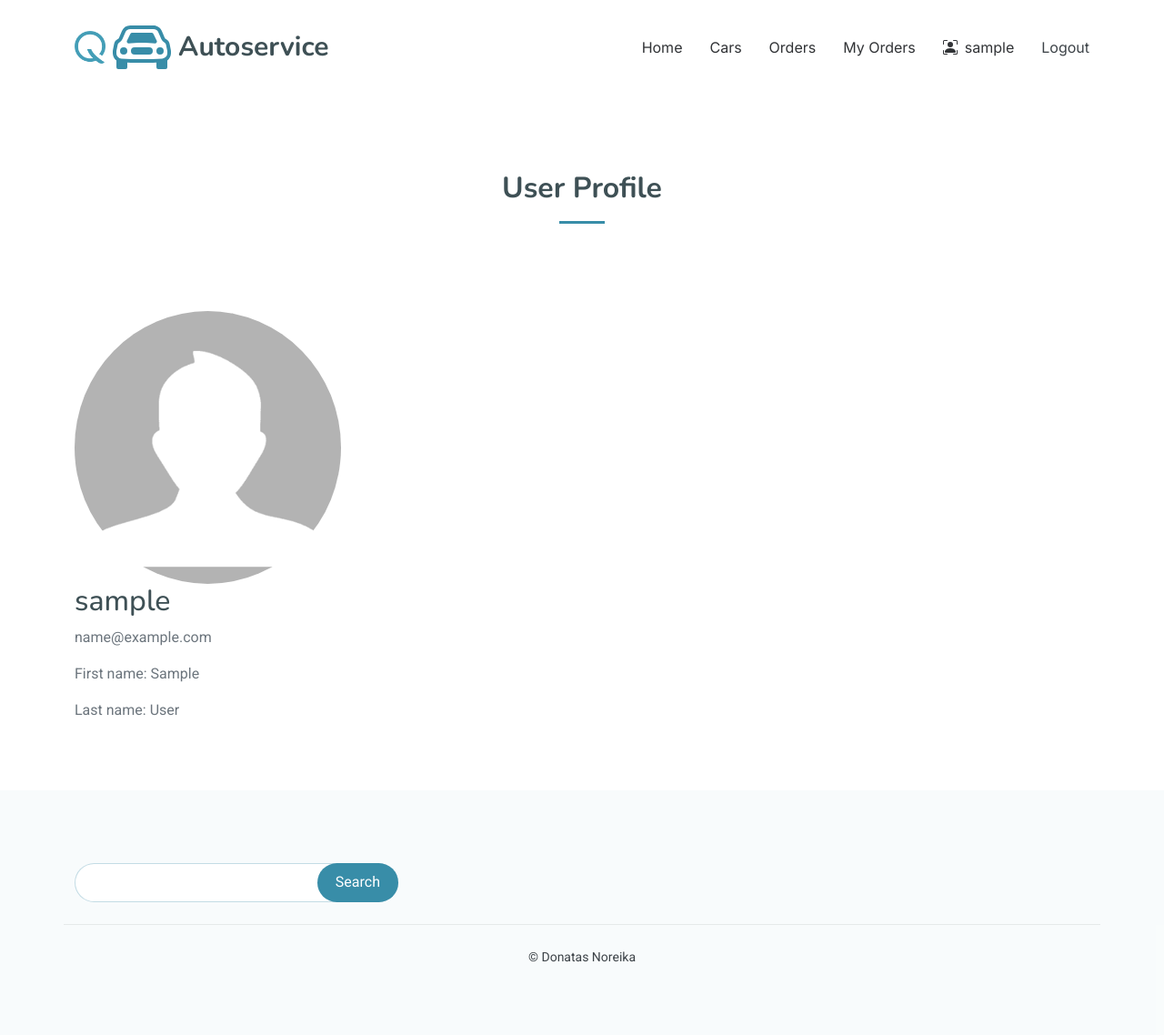
After one commit to DonatasNoreika/autoservice_202406, a Django app: page /autoservice/profile/ in a window 1280 px wide. The commit adds this page. Shown: the whole page at 91% size. Run offline with Django 5.2, Linux system fonts and the light colour scheme; the visitor is signed in with stand-in values (Sample User, id 1); some libraries are stand-ins or nearby versions.

Commit message:
9: +Sukurti naują su vartotoju susietą profilio modelį su nuotraukos lauku, įdėti jį į admin ir išbandyti.
+Padaryti naują profilio puslapį, kuriame būtų atvaizduojamas profilio vardas, el. pašto adresas ir nuotrauka. Jei nuotrauka neprisegta, būtų rodoma default nuotrauka (ją reikia įdėti į media katalogą).

+Padaryti, kad sukūrus vartotoją, būtų automatiškai sukurtas ir jo profilis.

```diff
--- a/mysite/autoservice/admin.py
+++ b/mysite/autoservice/admin.py
@@ -4,7 +4,8 @@ from .models import (Car,
                      Service,
                      Order,
                      OrderLine,
-                     OrderComment)
+                     OrderComment,
+                     Profile)
 
 
 class ServiceAdmin(admin.ModelAdmin):
@@ -44,3 +45,4 @@ admin.site.register(CarModel)
 admin.site.register(Service, ServiceAdmin)
 admin.site.register(Order, OrderAdmin)
 admin.site.register(OrderLine, OrderLineAdmin)
+admin.site.register(Profile)
--- a/mysite/autoservice/apps.py
+++ b/mysite/autoservice/apps.py
@@ -4,3 +4,6 @@ from django.apps import AppConfig
 class AutoserviceConfig(AppConfig):
     default_auto_field = 'django.db.models.BigAutoField'
     name = 'autoservice'
+
+    def ready(self):
+        from .signals import create_profile, save_profile
--- a/mysite/autoservice/models.py
+++ b/mysite/autoservice/models.py
@@ -107,3 +107,11 @@ class OrderComment(models.Model):
 
     class Meta:
         ordering = ["-date_created"]
+
+
+class Profile(models.Model):
+    user = models.OneToOneField(User, on_delete=models.CASCADE)
+    photo = models.ImageField(default="profile_pics/default.png", upload_to="profile_pics")
+
+    def __str__(self):
+        return f"{self.user.username} profile"
--- /dev/null
+++ b/mysite/autoservice/signals.py
@@ -0,0 +1,16 @@
+from django.db.models.signals import post_save  # signalas (būna įvairių)
+from django.contrib.auth.models import User     # siuntėjas
+from django.dispatch import receiver            # priėmėjas (dekoratorius)
+from .models import Profile
+
+# Sukūrus vartotoją automatiškai sukuriamas ir profilis.
+@receiver(post_save, sender=User) # jeigu išsaugojamas User objektas, inicijuojama f-ja po dekoratoriumi
+def create_profile(sender, instance, created, **kwargs): # instance yra ką tik sukurtas User objektas.
+    if created:
+        Profile.objects.create(user=instance)
+
+
+# Pakoregavus vartotoją, išsaugomas ir profilis
+@receiver(post_save, sender=User)
+def save_profile(sender, instance, **kwargs):
+    instance.profile.save()
--- a/mysite/autoservice/templates/base.html
+++ b/mysite/autoservice/templates/base.html
@@ -63,7 +63,7 @@
                 <li>
                     {% if user.is_authenticated %}
                 <li><a href="{% url 'user_orders' %}">My Orders</a></li>
-                <a class="d-flex justify-content-start">
+                <a class="d-flex justify-content-start" href="{% url 'profile' %}">
                     <svg xmlns="http://www.w3.org/2000/svg" width="16" height="16" fill="currentColor"
                          class="bi bi-person-bounding-box" viewBox="0 0 16 16">
                         <path d="M1.5 1a.5.5 0 0 0-.5.5v3a.5.5 0 0 1-1 0v-3A1.5 1.5 0 0 1 1.5 0h3a.5.5 0 0 1 0 1zM11 .5a.5.5 0 0 1 .5-.5h3A1.5 1.5 0 0 1 16 1.5v3a.5.5 0 0 1-1 0v-3a.5.5 0 0 0-.5-.5h-3a.5.5 0 0 1-.5-.5M.5 11a.5.5 0 0 1 .5.5v3a.5.5 0 0 0 .5.5h3a.5.5 0 0 1 0 1h-3A1.5 1.5 0 0 1 0 14.5v-3a.5.5 0 0 1 .5-.5m15 0a.5.5 0 0 1 .5.5v3a1.5 1.5 0 0 1-1.5 1.5h-3a.5.5 0 0 1 0-1h3a.5.5 0 0 0 .5-.5v-3a.5.5 0 0 1 .5-.5"/>
--- /dev/null
+++ b/mysite/autoservice/templates/profile.html
@@ -0,0 +1,15 @@
+{% extends "base.html" %}
+{% block "title" %}User Profile{% endblock %}
+{% block "title2" %}User Profile{% endblock %}
+
+{% block "content" %}
+<div class="content-section">
+      <img class="rounded-circle account-img" src="{{ user.profile.photo.url }}">
+      <h2 class="account-heading">{{ user.username }}</h2>
+      <p class="text-secondary">{{ user.email }}</p>
+      <p class="text-secondary">First name: {{ user.first_name }}</p>
+      <p class="text-secondary">Last name: {{ user.last_name }}</p>
+      <!-- FORM HERE -->
+    </div>
+</div>
+{% endblock %}
--- a/mysite/autoservice/urls.py
+++ b/mysite/autoservice/urls.py
@@ -7,7 +7,8 @@ from .views import (index,
                     OrderListView,
                     OrderDetailView,
                     UserOrderListView,
-                    register)
+                    register,
+                    profile)
 
 urlpatterns = [
     path("", index, name="index"),
@@ -18,4 +19,5 @@ urlpatterns = [
     path('search/', search, name="search"),
     path("userorders/", UserOrderListView.as_view(), name="user_orders"),
     path('register/', register, name='register'),
+    path('profile/', profile, name='profile'),
 ]
--- a/mysite/autoservice/views.py
+++ b/mysite/autoservice/views.py
@@ -11,7 +11,7 @@ from django.contrib.auth import password_validation
 from django.contrib.auth.forms import User
 from django.views.generic.edit import FormMixin
 from .forms import OrderCommentForm
-
+from django.contrib.auth.decorators import login_required
 
 # Create your views here.
 
@@ -133,3 +133,8 @@ def register(request):
             messages.error(request, 'Passwords does not match!')
             return redirect('register')
     return render(request, 'registration/register.html')
+
+
+@login_required
+def profile(request):
+    return render(request, 'profile.html')
```
Also changed, not shown: mysite/autoservice/media/profile_pics/default.png (added).
